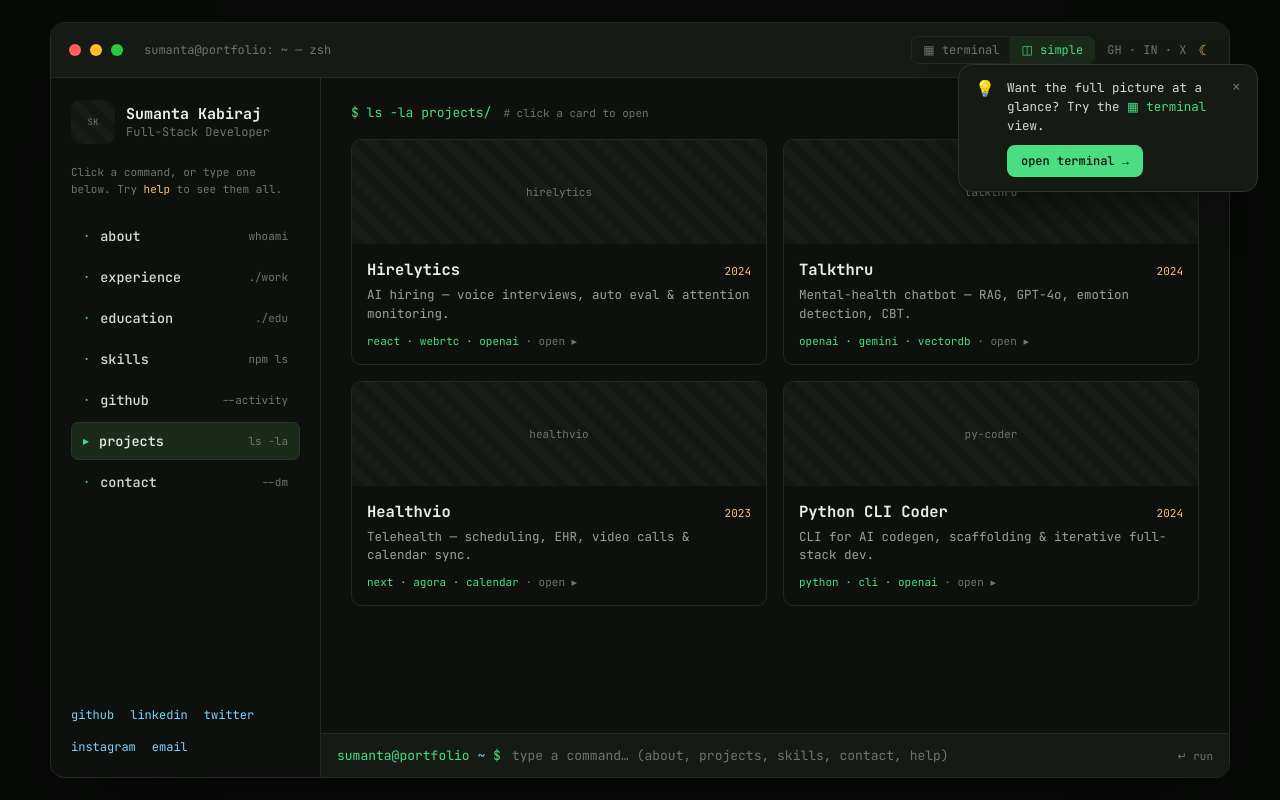
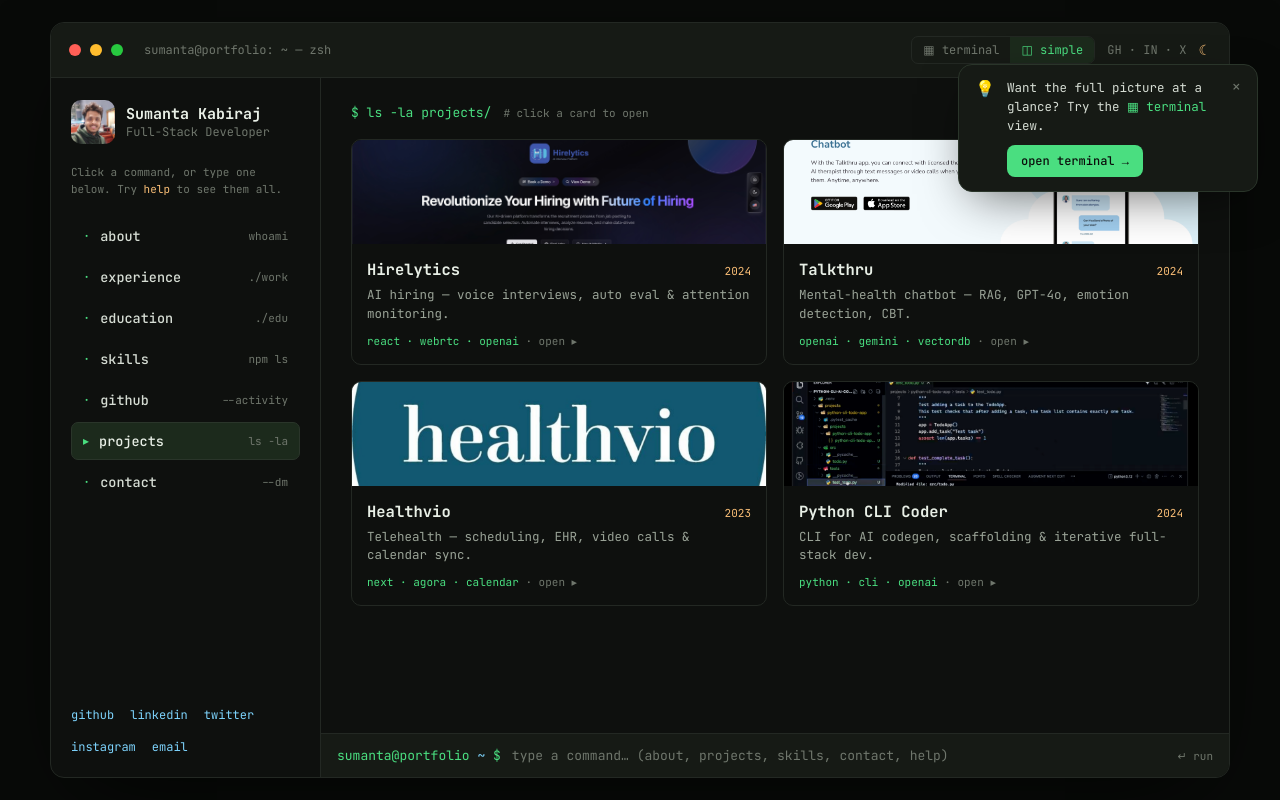
Before and after one commit to infysumanta/sumantakabiraj.com, an Astro site: page / in a window 1280 px wide. Both pictures are taken after a click on the element "→ see my work". Built offline with nearby package versions, Linux system fonts and the light colour scheme; Astro itself is replaced by a stand-in of ours.

Commit message:
Replace placeholder thumbnails with real profile and project images
Use me.jpeg for the sidebar avatar and the matching screenshot per
project (hirelytics.jpeg, talkthru.png, healthvio.jpg, ai-coder.png)
from public/ instead of the striped placeholder blocks.

```diff
--- a/src/components/Portfolio.tsx
+++ b/src/components/Portfolio.tsx
@@ -5,6 +5,7 @@ type Project = {
   name: string;
   year: string;
   slug: string;
+  img: string;
   blurb: string;
   techline: string;
   long: string;
@@ -14,7 +15,7 @@ type Project = {
 
 const PROJECT_DATA: Project[] = [
   {
-    id: 1, name: 'Hirelytics', year: '2024', slug: 'hirelytics',
+    id: 1, name: 'Hirelytics', year: '2024', slug: 'hirelytics', img: '/hirelytics.jpeg',
     blurb: 'AI hiring — voice interviews, auto eval & attention monitoring.',
     techline: 'react · webrtc · openai',
     long: 'A complete AI hiring platform covering both recruiter and candidate workflows — from job creation through automated, AI-graded voice interviews.',
@@ -22,7 +23,7 @@ const PROJECT_DATA: Project[] = [
     tech: ['React', 'Node.js', 'WebRTC', 'OpenAI', 'PostgreSQL', 'Tailwind'],
   },
   {
-    id: 2, name: 'Talkthru', year: '2024', slug: 'talkthru',
+    id: 2, name: 'Talkthru', year: '2024', slug: 'talkthru', img: '/talkthru.png',
     blurb: 'Mental-health chatbot — RAG, GPT-4o, emotion detection, CBT.',
     techline: 'openai · gemini · vectordb',
     long: 'A mobile mental-health companion connecting users with an AI therapist through natural chat — with memory, emotion awareness and clinical safety flows.',
@@ -30,7 +31,7 @@ const PROJECT_DATA: Project[] = [
     tech: ['OpenAI', 'Gemini', 'VectorDB', 'Next.js', 'Tailwind'],
   },
   {
-    id: 3, name: 'Healthvio', year: '2023', slug: 'healthvio',
+    id: 3, name: 'Healthvio', year: '2023', slug: 'healthvio', img: '/healthvio.jpg',
     blurb: 'Telehealth — scheduling, EHR, video calls & calendar sync.',
     techline: 'next · agora · calendar',
     long: 'A full telehealth product handling the clinical journey end to end — booking, dynamic intake, secure video consults and two-way calendar sync.',
@@ -38,7 +39,7 @@ const PROJECT_DATA: Project[] = [
     tech: ['Next.js', 'Node.js', 'Agora', 'Google Calendar', 'Outlook'],
   },
   {
-    id: 4, name: 'Python CLI Coder', year: '2024', slug: 'py-coder',
+    id: 4, name: 'Python CLI Coder', year: '2024', slug: 'py-coder', img: '/ai-coder.png',
     blurb: 'CLI for AI codegen, scaffolding & iterative full-stack dev.',
     techline: 'python · cli · openai',
     long: 'A command-line coding agent that generates code, scaffolds folder structures and iterates on full-stack projects with GenAI — built in a 2-day sprint on ~1M tokens.',
@@ -361,8 +362,8 @@ export default function Portfolio() {
                 <div className="tgrid" style={{ marginTop: 18, display: 'grid', gridTemplateColumns: '1fr 1fr', gap: 16, alignItems: 'start' }}>
                   {projects.map((p) => (
                     <div key={p.id} className="pcard" onClick={p.toggleN} style={{ cursor: 'pointer', border: `1px solid ${p.borderN}`, borderRadius: 10, overflow: 'hidden', background: 'var(--bg,#0e100e)' }}>
-                      <div style={{ height: 118, background: stripe, display: 'flex', alignItems: 'center', justifyContent: 'center' }}>
-                        <span style={{ fontSize: 11, color: 'var(--dim,#6f766c)' }}>{p.slug}</span>
+                      <div style={{ height: 118, background: stripe }}>
+                        <img src={p.img} alt={p.name} style={{ width: '100%', height: '100%', objectFit: 'cover', display: 'block' }} />
                       </div>
                       <div style={{ padding: '16px 16px 18px' }}>
                         <div style={{ display: 'flex', justifyContent: 'space-between', alignItems: 'baseline' }}>
@@ -423,7 +424,7 @@ export default function Portfolio() {
             <div className="side" style={{ padding: '22px 20px', borderRight: '1px solid var(--bd,#232823)', display: 'flex', flexDirection: 'column', gap: 20, minHeight: 0 }}>
               <div>
                 <div style={{ display: 'flex', alignItems: 'center', gap: 11 }}>
-                  <div style={{ width: 44, height: 44, flex: 'none', borderRadius: 10, background: stripe, display: 'flex', alignItems: 'center', justifyContent: 'center', fontSize: 9, color: 'var(--dim,#6f766c)' }}>SK</div>
+                  <img src="/me.jpeg" alt="Sumanta Kabiraj" style={{ width: 44, height: 44, flex: 'none', borderRadius: 10, objectFit: 'cover' }} />
                   <div>
                     <div style={{ fontSize: 15, fontWeight: 700, color: 'var(--fg2,#e8efe6)' }}>Sumanta Kabiraj</div>
                     <div style={{ fontSize: 12, color: 'var(--dim,#6f766c)' }}>Full-Stack Developer</div>
@@ -565,8 +566,8 @@ export default function Portfolio() {
                       <div style={{ marginTop: 18, display: 'grid', gridTemplateColumns: '1fr 1fr', gap: 16 }}>
                         {projects.map((p) => (
                           <div key={p.id} className="pcard" onClick={p.open} style={{ cursor: 'pointer', border: '1px solid var(--bd,#232823)', borderRadius: 10, overflow: 'hidden', background: 'var(--bg,#0e100e)' }}>
-                            <div style={{ height: 104, background: stripe, display: 'flex', alignItems: 'center', justifyContent: 'center' }}>
-                              <span style={{ fontSize: 11, color: 'var(--dim,#6f766c)' }}>{p.slug}</span>
+                            <div style={{ height: 104, background: stripe }}>
+                              <img src={p.img} alt={p.name} style={{ width: '100%', height: '100%', objectFit: 'cover', display: 'block' }} />
                             </div>
                             <div style={{ padding: '15px 15px 16px' }}>
                               <div style={{ display: 'flex', justifyContent: 'space-between', alignItems: 'baseline' }}>
@@ -587,8 +588,8 @@ export default function Portfolio() {
                       <div className="lnk" onClick={() => { setProj(null); setError(''); }} style={{ cursor: 'pointer', fontSize: 12, color: 'var(--dim2,#9aa397)' }}>← cd ..</div>
                       <div style={{ marginTop: 12, fontSize: 13, color: 'var(--green,#4ade80)' }}>$ cat {sel.slug}/README.md</div>
                       <div style={{ marginTop: 16, display: 'grid', gridTemplateColumns: '300px 1fr', gap: 26, alignItems: 'start' }}>
-                        <div style={{ height: 190, borderRadius: 10, background: stripe, display: 'flex', alignItems: 'center', justifyContent: 'center' }}>
-                          <span style={{ fontSize: 11, color: 'var(--dim,#6f766c)' }}>{sel.slug}.png</span>
+                        <div style={{ height: 190, borderRadius: 10, overflow: 'hidden', background: stripe }}>
+                          <img src={sel.img} alt={sel.name} style={{ width: '100%', height: '100%', objectFit: 'cover', display: 'block' }} />
                         </div>
                         <div>
                           <div style={{ display: 'flex', alignItems: 'baseline', gap: 12 }}>
```
